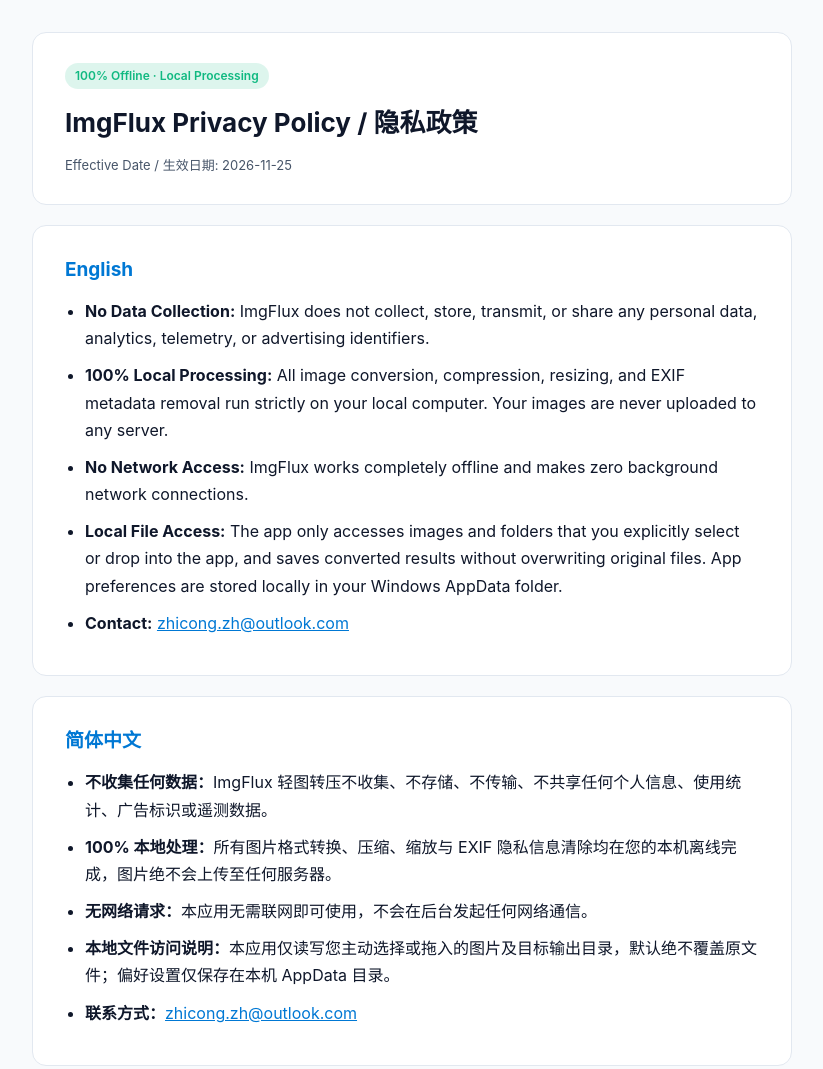
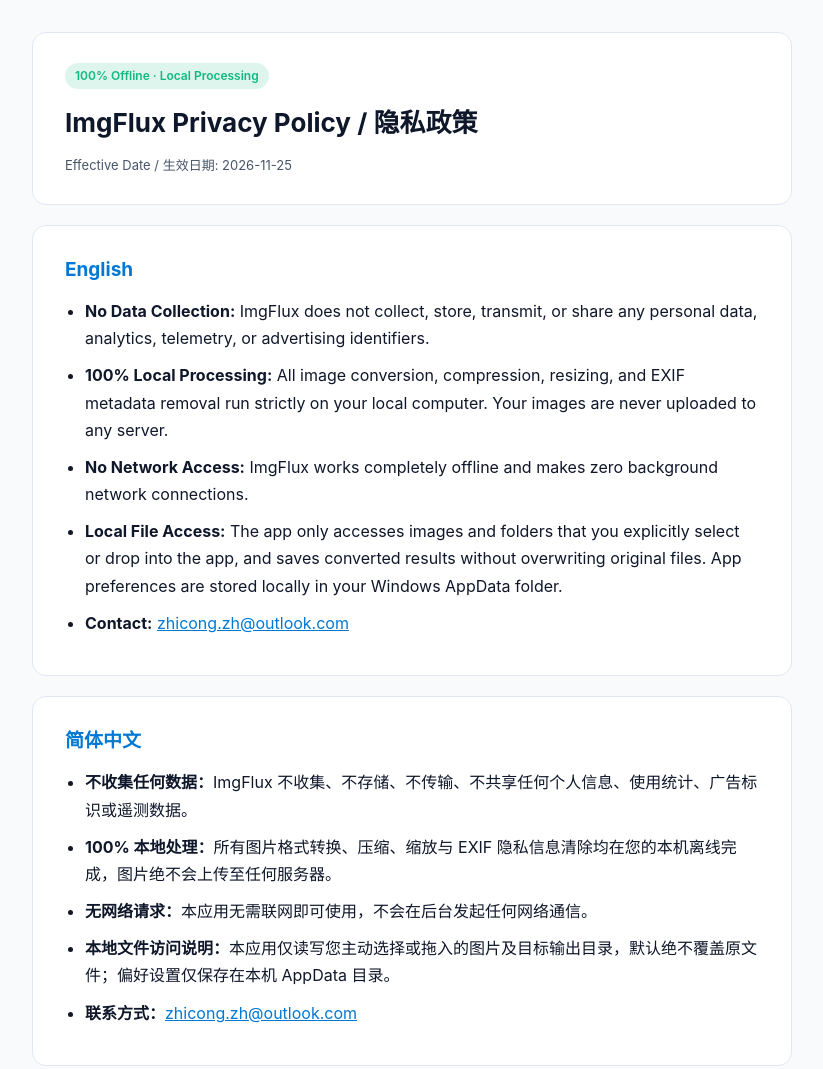
Before and after one commit to manong0001/ImgFlux-Privacy, a plain HTML site: page index.html in a window 1280 px wide. Shown: the whole page, without its empty margins (228-1051 px from the left). Drawn offline with Linux system fonts and the light colour scheme.

Commit message:
docs: unify brand name to ImgFlux

```diff
--- a/index.html
+++ b/index.html
@@ -84,7 +84,7 @@
     <div class="card">
       <h2>简体中文</h2>
       <ul>
-        <li><strong>不收集任何数据：</strong>ImgFlux 轻图转压不收集、不存储、不传输、不共享任何个人信息、使用统计、广告标识或遥测数据。</li>
+        <li><strong>不收集任何数据：</strong>ImgFlux 不收集、不存储、不传输、不共享任何个人信息、使用统计、广告标识或遥测数据。</li>
         <li><strong>100% 本地处理：</strong>所有图片格式转换、压缩、缩放与 EXIF 隐私信息清除均在您的本机离线完成，图片绝不会上传至任何服务器。</li>
         <li><strong>无网络请求：</strong>本应用无需联网即可使用，不会在后台发起任何网络通信。</li>
         <li><strong>本地文件访问说明：</strong>本应用仅读写您主动选择或拖入的图片及目标输出目录，默认绝不覆盖原文件；偏好设置仅保存在本机 AppData 目录。</li>
```
Also changed, not shown: 1 other file.
